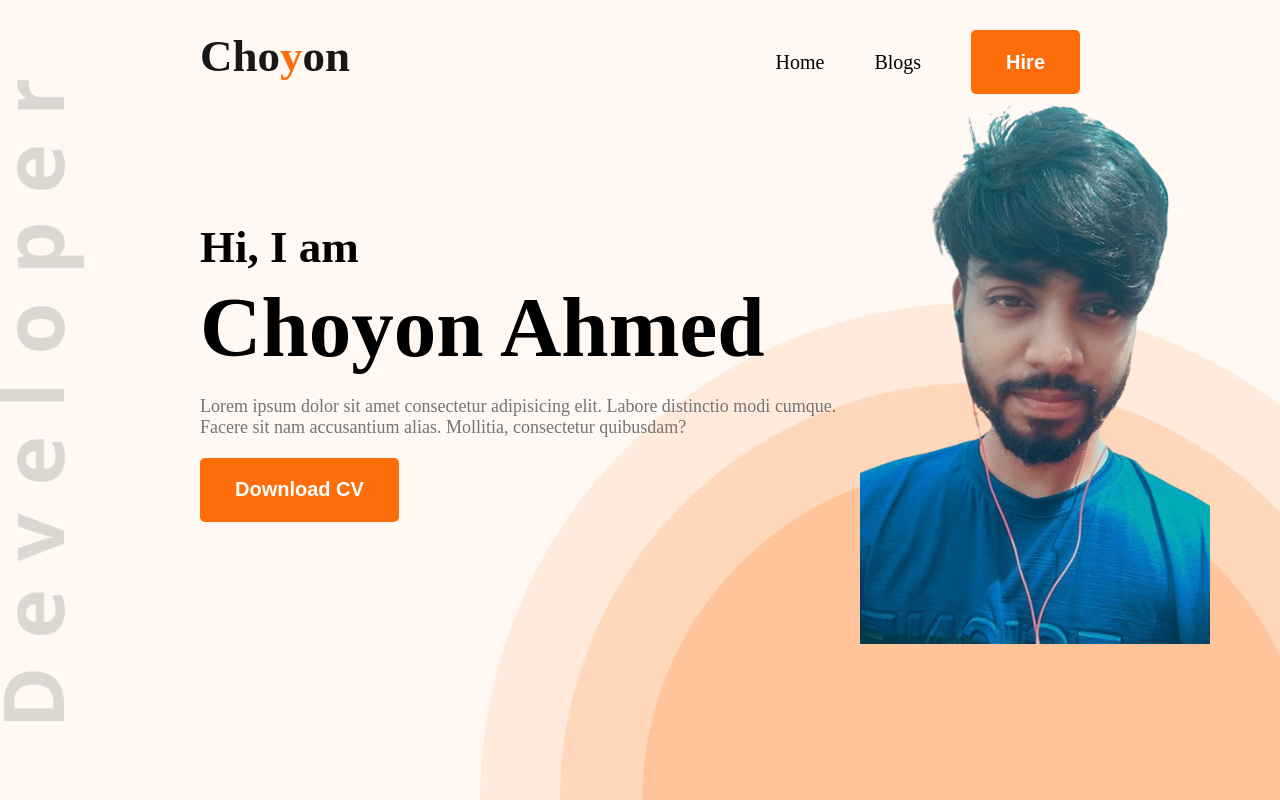
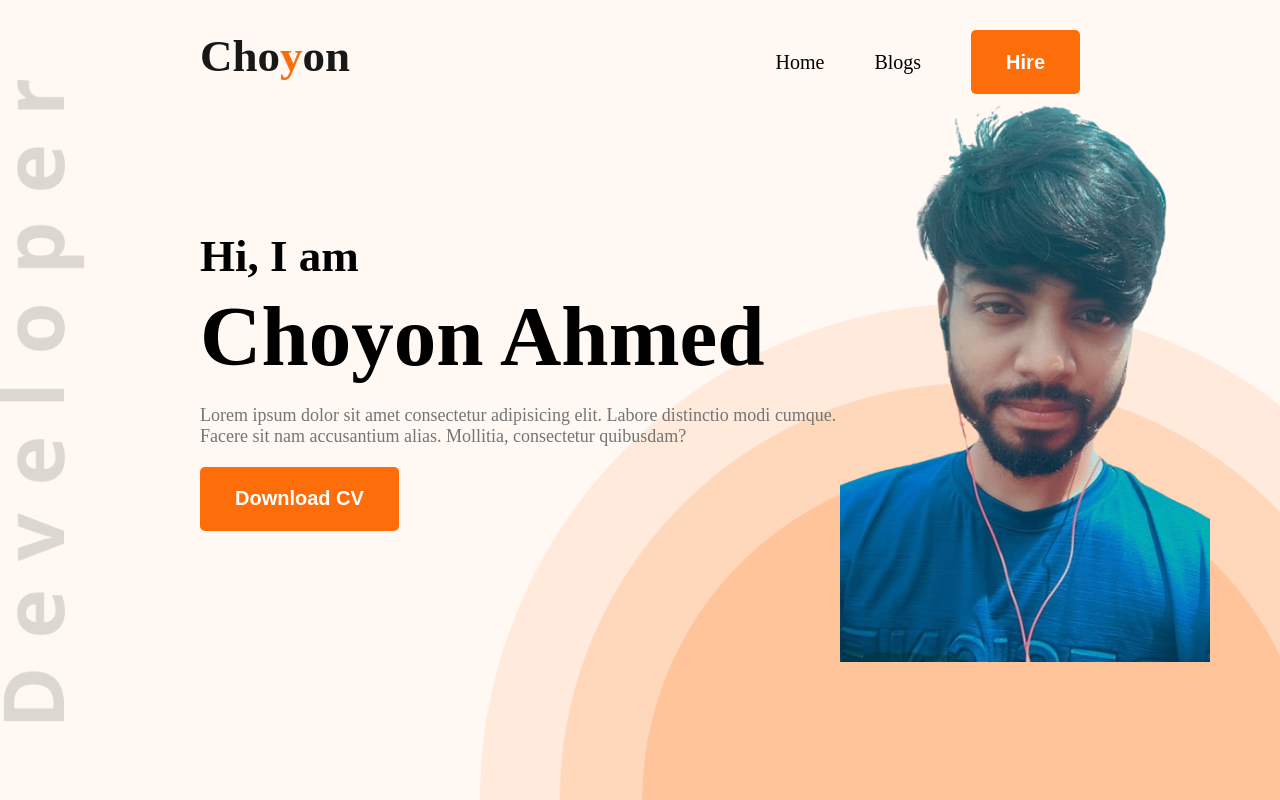
Before and after one commit to choyon88/Portfolio, a plain HTML site: page index.html in a window 1280 px wide. Shown: the top 800 px of the page. Drawn offline with Linux system fonts and the light colour scheme.

Commit message:
image resize

```diff
--- a/styles/style.css
+++ b/styles/style.css
@@ -76,8 +76,8 @@ nav ul li{
 }
 
 .images img{
-    height: 550px;
-    width: 350px;
+    height: 568px;
+    width: 370px;
 }
 main{
     max-width: 1140px;
```
